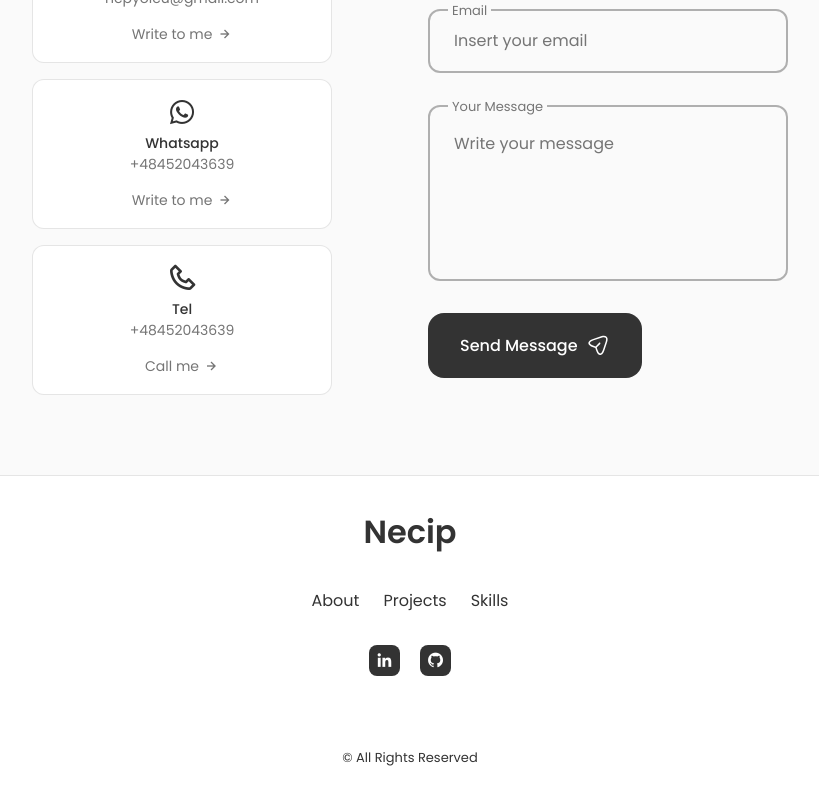
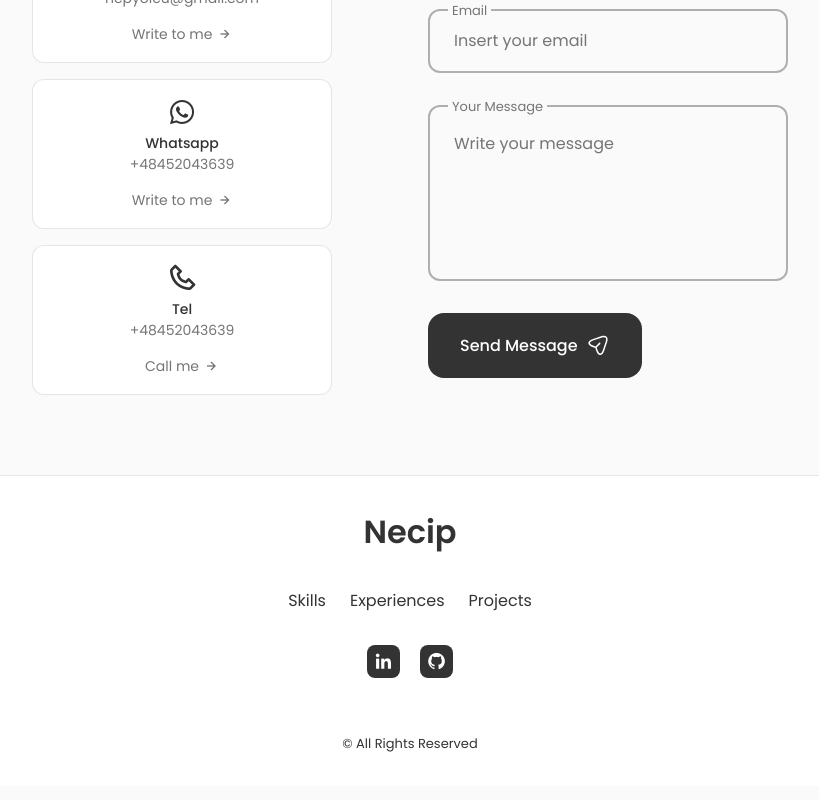
Before and after one commit to ncpy/ncpy.github.io, a React (Create React App) app: page / in a window 1280 px wide. Shown: the part 4404-5204 px from the top of the page, without its empty margins (230-1049 px from the left). Built offline with nearby package versions, Linux system fonts and the light colour scheme.

Commit message:
react tooltip

```diff
--- a/src/components/footer/Footer.jsx
+++ b/src/components/footer/Footer.jsx
@@ -5,19 +5,20 @@ const Footer = () => {
     return (
         <footer className="footer">
             <div className="footer__container container">
-                <h1 className="footer__title">Necip</h1>
+                <h1 className="footer__title"><a href="#about" className="footer__link">Necip</a></h1>
 
                 <ul className="footer__list">
+
                     <li>
-                        <a href="#" className="footer__link">About</a>
+                        <a href="#skills" className="footer__link">Skills</a>
+                    </li>
+
+                    <li>
+                        <a href="#my_experiences" className="footer__link">Experiences</a>
                     </li>
 
                     <li>
                         <a href="#portfolio" className="footer__link">Projects</a>
-                    </li>
-
-                    <li>
-                        <a href="#skills" className="footer__link">Skills</a>
                     </li>
                 </ul>
 
--- a/src/components/footer/footer.css
+++ b/src/components/footer/footer.css
@@ -37,7 +37,7 @@
 .footer__social-link {
     background-color: var(--title-color);
     color: var(--container-color);
-    font-size: 1.125rem;
+    font-size: 1.25rem;
     padding: 0.4rem;
     border-radius: 0.5rem;
     display: inline-flex;
@@ -49,7 +49,7 @@
 
 .footer__copy {
     display: block;
-    margin-top: 4.5rem;
+    margin-top: 3.5rem;
     color: var(--title-color);
     text-align: center;
     font-size: var(--smaller-font-size);
--- a/src/components/work/Data.jsx
+++ b/src/components/work/Data.jsx
@@ -25,7 +25,8 @@ export const projectsData = [
         category: 'Web',
         source_github: "https://github.com/RAsoft-Technology-Software/CateringProject",
         source_demo: "",
-        technologies: [ React, Node, JavaScript, PostgreSQL, Prisma ]
+        //technologies: [ React, Node, JavaScript, PostgreSQL, Prisma ]
+        technologies: { "React":React, "Node":Node, "JavaScript":JavaScript, "PostgreSQL":PostgreSQL, "Prisma ORM":Prisma }
     },
     {
         id: 2,
@@ -34,7 +35,7 @@ export const projectsData = [
         category: 'Web',
         source_github: "https://github.com/RAsoft-Technology-Software/RAsoft-pys",
         source_demo: "https://pys.rasoft.com.tr",
-        technologies: [ React, Node, JavaScript, MongoDB ]
+        technologies: { "React":React, "Node":Node, "JavaScript":JavaScript, "MongoDB":MongoDB }
     },
     {
         id: 3,
@@ -43,7 +44,7 @@ export const projectsData = [
         category: 'App',
         source_github: "https://github.com/ncpy/vlc_camera_streaming",
         source_demo: "https://drive.google.com/file/d/1ZDUM4v5x5KyybK3pg1g1AePYFj93B6ba/view",
-        technologies: [ Java, AndroidStudio, ]
+        technologies: { "Java":Java, "Android Studio":AndroidStudio }
     },
     {
         id: 4,
@@ -52,7 +53,7 @@ export const projectsData = [
         category: 'Desktop',
         source_github: "",
         source_demo: "",
-        technologies: [ ]
+        technologies: { }
     },
     {
         id: 5,
@@ -61,7 +62,7 @@ export const projectsData = [
         category: 'Web',
         source_github: "https://github.com/RAsoft-Technology-Software/RAsoft-Web-Site",
         source_demo: "https://rasoft.dev/",
-        technologies: [ React, JavaScript, NextJS ]
+        technologies: { "React":React, "JavaScript":JavaScript, "NextJS":NextJS }
     },
 ]
 
--- a/src/components/work/WorkItems.jsx
+++ b/src/components/work/WorkItems.jsx
@@ -1,12 +1,5 @@
-import Python from '../../assets/python_48.png'
-import Java from '../../assets/java_48.png'
-import JavaScript from '../../assets/javascript_48.png'
-import TypeScript from '../../assets/typescript_48.png'
-import React from '../../assets/react_48.png'
-import NodeJS from '../../assets/nodejs_48.png'
-import Node from '../../assets/node_48.png'
-import PostgreSQL from '../../assets/postgresql_48.png'
-import Prisma from '../../assets/prisma_48.png'
+import { Tooltip } from 'react-tooltip';
+import 'react-tooltip/dist/react-tooltip.css'
 
 const WorkItems = ({ item }) => {
 
@@ -15,7 +8,12 @@ const WorkItems = ({ item }) => {
       <div className='work__img__container'>
         <img className='work__img' src={item.image} alt="" />
         <div class="work__tags">
-          {item.technologies.map(tech => <img src={tech} alt=""></img>)}
+          {Object.keys(item.technologies).map((tech) =>
+            <>
+              <img src={item.technologies[tech]} alt="" data-tooltip-id={`my_tooltip_${tech}`} data-tooltip-content={tech} />
+              <Tooltip id={`my_tooltip_${tech}`} />
+            </>
+          )}
           {/* <i class='bx bxl-javascript' style={{ fontSize: '3em'}}></i> */}
         </div>
       </div>
```
